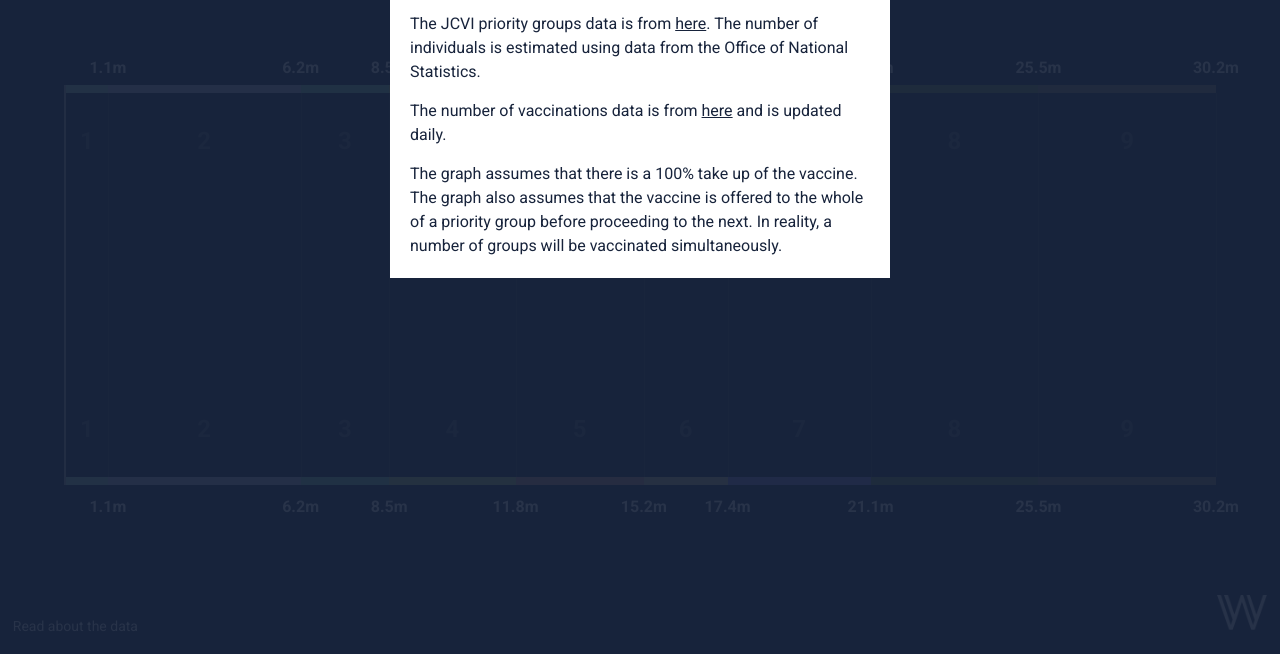
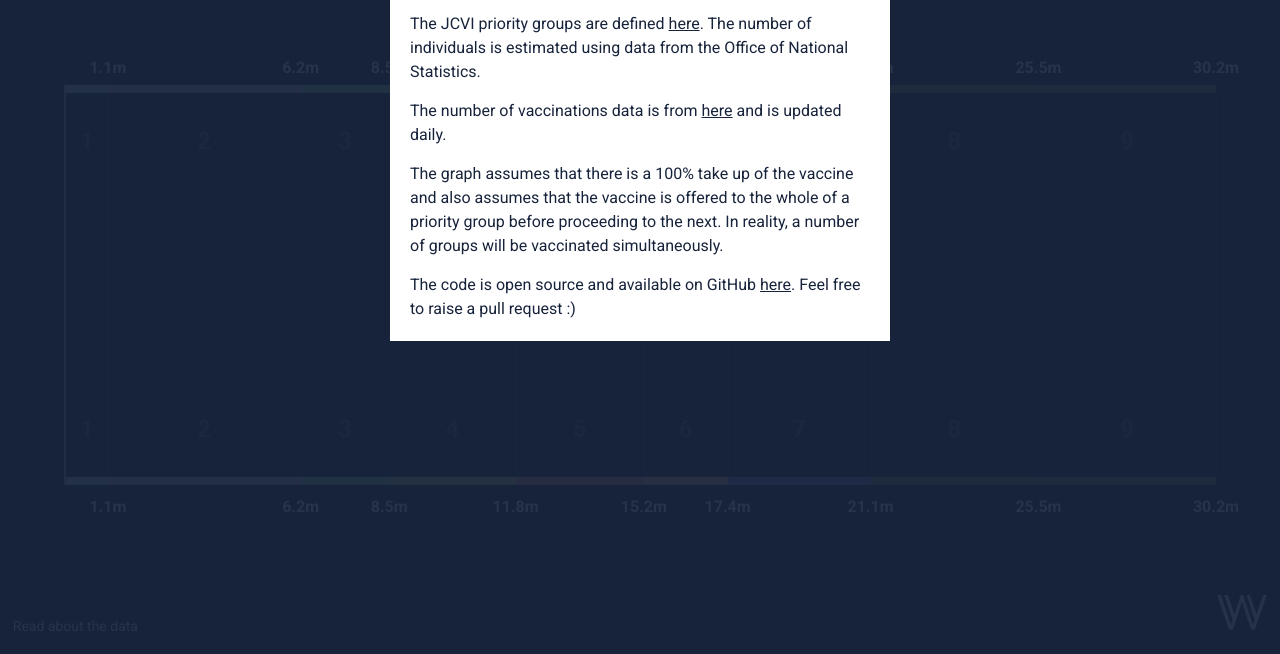
Before and after one commit to johnwheal/uk-covid-vaccine-tracker, a website: page index.html in a window 1280 px wide. Both pictures are taken after a click on the link "Read about the data". Shown: the part 146-800 px from the top of the page. Drawn offline with nearby package versions, Linux system fonts and the light colour scheme; no server answers.

Commit message:
Tweaked about wording

```diff
--- a/index.html
+++ b/index.html
@@ -56,9 +56,10 @@
       <div class="overlay"></div>
       <div class="overlay-contents">
             <h2>About the Data</h2>
-            <p>The JCVI priority groups data is from <a target="_blank" href="https://www.gov.uk/government/publications/priority-groups-for-coronavirus-covid-19-vaccination-advice-from-the-jcvi-30-december-2020">here</a>. The number of individuals is estimated using data from the Office of National Statistics.</p>
+            <p>The JCVI priority groups are defined <a target="_blank" href="https://www.gov.uk/government/publications/priority-groups-for-coronavirus-covid-19-vaccination-advice-from-the-jcvi-30-december-2020">here</a>. The number of individuals is estimated using data from the Office of National Statistics.</p>
             <p>The number of vaccinations data is from <a target="_blank" href="https://coronavirus.data.gov.uk">here</a> and is updated daily.</p>
-            <p>The graph assumes that there is a 100% take up of the vaccine. The graph also assumes that the vaccine is offered to the whole of a priority group before proceeding to the next. In reality, a number of groups will be vaccinated simultaneously.</p>
+            <p>The graph assumes that there is a 100% take up of the vaccine and also assumes that the vaccine is offered to the whole of a priority group before proceeding to the next. In reality, a number of groups will be vaccinated simultaneously.</p>
+            <p>The code is open source and available on GitHub <a href="https://github.com/johnwheal/uk-covid-vaccine-tracker">here</a>. Feel free to raise a pull request :)</p>
       </div>
   </body>
 </html>
--- a/sass/_footer.scss
+++ b/sass/_footer.scss
@@ -46,6 +46,7 @@ footer {
             position: relative;
             text-align: center;
             width: 100%;
+            right: auto;
         }
 
         .left-footer {
```
Also changed, not shown: css/style.css.
